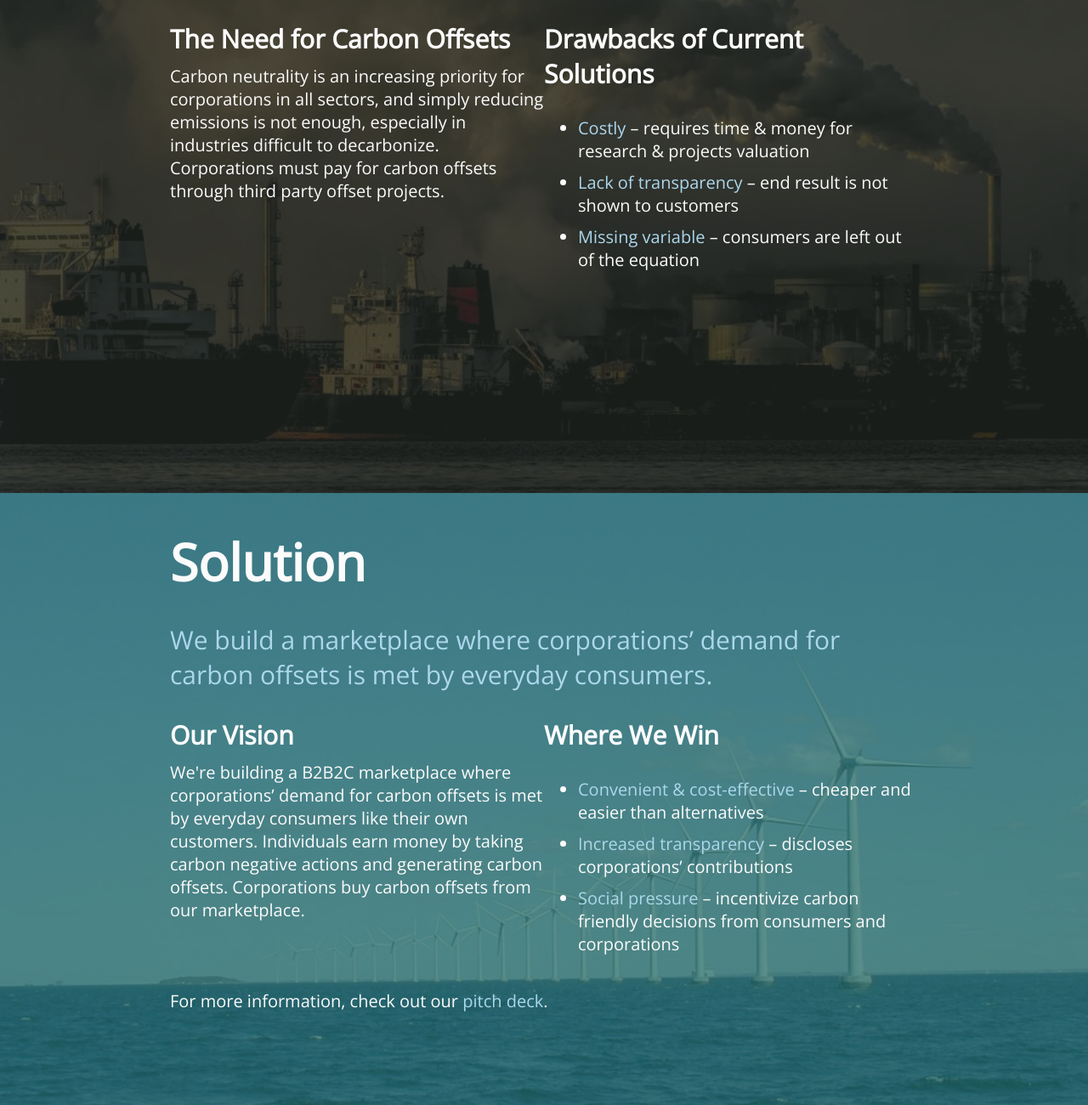
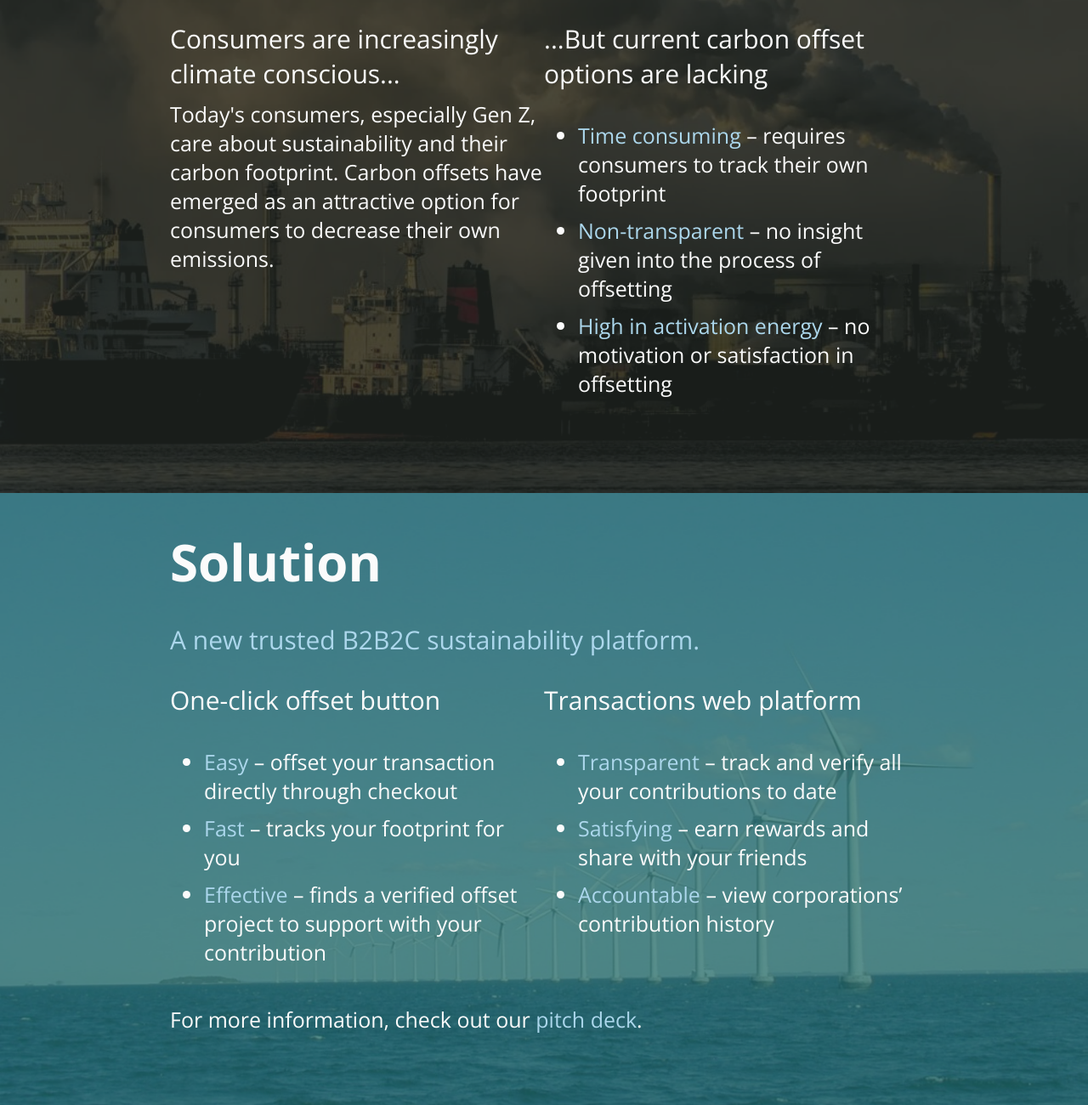
Before and after one commit to Project-Pairly/marketing, a website: page index.html in a window 1280 px wide. Shown: the part 1140-2440 px from the top of the page at 85% size. Drawn offline with nearby package versions, Linux system fonts and the light colour scheme; files that its build step writes are made by us from their sources.

Commit message:
updating descs

```diff
--- a/index.html
+++ b/index.html
@@ -6,8 +6,8 @@
   <script src="https://ajax.googleapis.com/ajax/libs/jquery/3.3.1/jquery.min.js"></script>
   <script type="text/javascript" src="js/index.js"></script>
   <meta name="viewport" content="width=device-width, initial-scale=1.0, user-scalable=yes" />
-  <link href="https://fonts.googleapis.com/css?family=Open+Sans" rel="stylesheet">
-  <link rel="stylesheet" type="text/css" href="styles.css">
+  <link href="https://fonts.googleapis.com/css?family=Open+Sans:300,400,700,800&display=swap" rel="stylesheet">
+  <link rel="stylesheet" type="text/css" href="css/styles.css">
   <title>Pairly</title>
   <meta name="description" content="TODO" />
 </head>
@@ -22,16 +22,16 @@
       </div>
       <div class="navbar-child">
         <a href="#problem" class="navbar-btn">
-          Problem
+          <h3>Problem</h3>
         </a>
         <a href="#solution" class="navbar-btn">
-          Solution
+          <h3>Solution</h3>
         </a>
         <a href="#team" class="navbar-btn">
-          Team
+          <h3>Team</h3>
         </a>
         <a href="mailto:awang23@mit.edu;khe@mit.edu" target="_blank" class="navbar-btn">
-          Contact
+          <h3>Contact</h3>
         </a>
       </div>
     </div>
@@ -39,7 +39,7 @@
       Pairly
     </h1>
     <div id="tagline">
-      Crowdsourced carbon offsets: corporations pay, consumers earn
+      Consumer carbon offsets – verified and simplified
     </div>
   </div>
   <div id="problem" class="section">
@@ -52,17 +52,16 @@
     </div>
     <div class="vsplit-deck">
       <div>
-        <h3>The Need for Carbon Offsets</h3>
-        Carbon neutrality is an increasing priority for corporations in all sectors, and simply reducing emissions is
-        not enough, especially in industries difficult to decarbonize. Corporations must pay for carbon offsets through
-        third party offset projects.
+        <h3>Consumers are increasingly climate conscious...</h3>
+        Today's consumers, especially Gen Z, care about sustainability and their carbon footprint. Carbon offsets have emerged
+        as an attractive option for consumers to decrease their own emissions.
       </div>
       <div>
-        <h3>Drawbacks of Current Solutions</h3>
+        <h3>...But current carbon offset options are lacking</h3>
         <ul>
-          <li> <span class="emph">Costly</span> – requires time & money for research & projects valuation </li>
-          <li> <span class="emph">Lack of transparency</span> – end result is not shown to customers </li>
-          <li> <span class="emph">Missing variable</span> – consumers are left out of the equation </li>
+          <li> <span class="emph">Time consuming</span> – requires consumers to track their own footprint </li>
+          <li> <span class="emph">Non-transparent</span> – no insight given into the process of offsetting </li>
+          <li> <span class="emph">High in activation energy</span> – no motivation or satisfaction in offsetting </li>
         </ul>
       </div>
     </div>
@@ -73,24 +72,28 @@
       Solution
     </h2>
     <div class="punchline">
-      We build a marketplace where corporations’ demand for carbon offsets is met by everyday consumers.
+      A new trusted B2B2C sustainability platform.
     </div>
     <div class="vsplit-deck">
       <div>
-        <h3>Our Vision</h3>
-        We're building a B2B2C marketplace where corporations’ demand for carbon offsets is met by everyday consumers like their own customers. Individuals earn money by taking carbon negative actions and generating carbon offsets. Corporations buy carbon offsets from our marketplace.
+        <h3>One-click offset button</h3>
+        <ul>
+          <li> <span class="emph">Easy</span> – offset your transaction directly through checkout </li>
+          <li> <span class="emph">Fast</span> – tracks your footprint for you </li>
+          <li> <span class="emph">Effective</span> – finds a verified offset project to support with your contribution </li>
+        </ul>
       </div>
       <div>
-        <h3>Where We Win</h3>
+        <h3>Transactions web platform</h3>
         <ul>
-          <li> <span class="emph">Convenient & cost-effective</span> – cheaper and easier than alternatives </li>
-          <li> <span class="emph">Increased transparency</span> – discloses corporations’ contributions </li>
-          <li> <span class="emph">Social pressure</span> – incentivize carbon friendly decisions from consumers and corporations </li>
+          <li> <span class="emph">Transparent</span> – track and verify all your contributions to date </li>
+          <li> <span class="emph">Satisfying</span> – earn rewards and share with your friends </li>
+          <li> <span class="emph">Accountable</span> – view corporations’ contribution history </li>
         </ul>
       </div>
     </div>
     <div>
-      For more information, check out our <a href="https://drive.google.com/file/d/1r8TYek58MxorYvZBaEqIJF3GerhJbMw7/view?usp=sharing" target="_blank" class="emph">pitch deck</a>.
+      For more information, check out our <a href="https://drive.google.com/file/d/15-pBIvzftIXgJECNByPbzJ0lBrinJnP8/view?usp=sharing" target="_blank" class="emph">pitch deck</a>.
     </div>
   </div>
 
--- a/styles.css
+++ b/scss/styles.scss
@@ -12,7 +12,8 @@ body {
   margin: 0 auto;
   display: flex;
   flex-flow:row wrap;
-  font-size: 20px;
+  font-size: 25px;
+  font-weight: 300;
 }
 
 body a, body a:hover, body a:focus, body a:active {
@@ -34,6 +35,7 @@ h3 {
   font-size: 30px;
   margin: 0;
   padding: 10px 0px;
+  font-weight: 400;
 }
 
 ul {
@@ -124,12 +126,12 @@ ul {
 }
 
 #cover {
-  background-image: url("assets/forrest-photo.jpeg");
+  background-image: url("../assets/forrest-photo.jpeg");
   background-size: cover;
 }
 
 #problem {
-  background-image: url("assets/pollution-edit.png");
+  background-image: url("../assets/pollution-edit.png");
   background-size: cover;
   display: flex;
   flex-direction: column;
@@ -137,7 +139,7 @@ ul {
 }
 
 #solution {
-  background-image: url("assets/wind-edit.png");
+  background-image: url("../assets/wind-edit.png");
   background-size: cover;
   display: flex;
   flex-direction: column;
@@ -145,7 +147,7 @@ ul {
 }
 
 #team {
-  background-image: url("assets/mit-edit.png");
+  background-image: url("../assets/mit-edit.png");
   background-size: cover;
   display: flex;
   flex-direction: column;
```
Also changed, not shown: css/styles.css (added), css/styles.min.css (added), scss/colors.scss (renamed from colors.scss).
